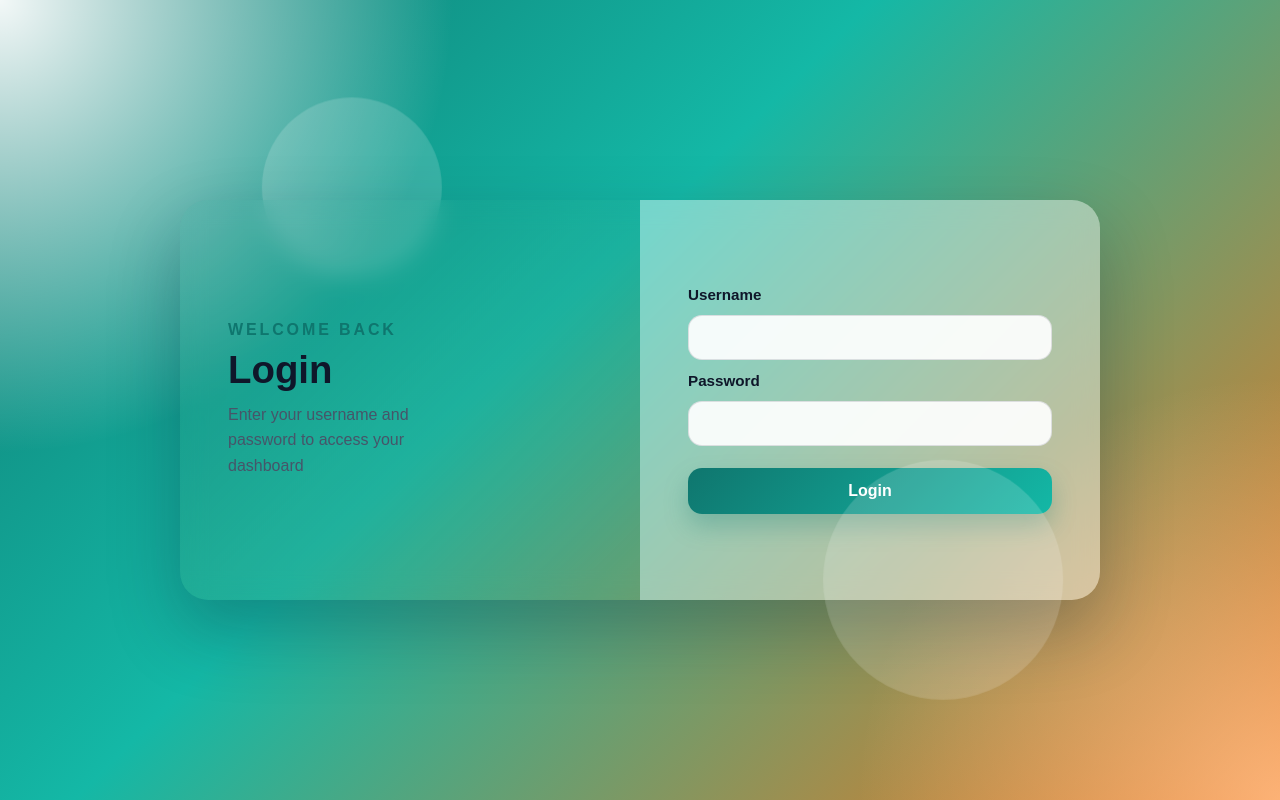
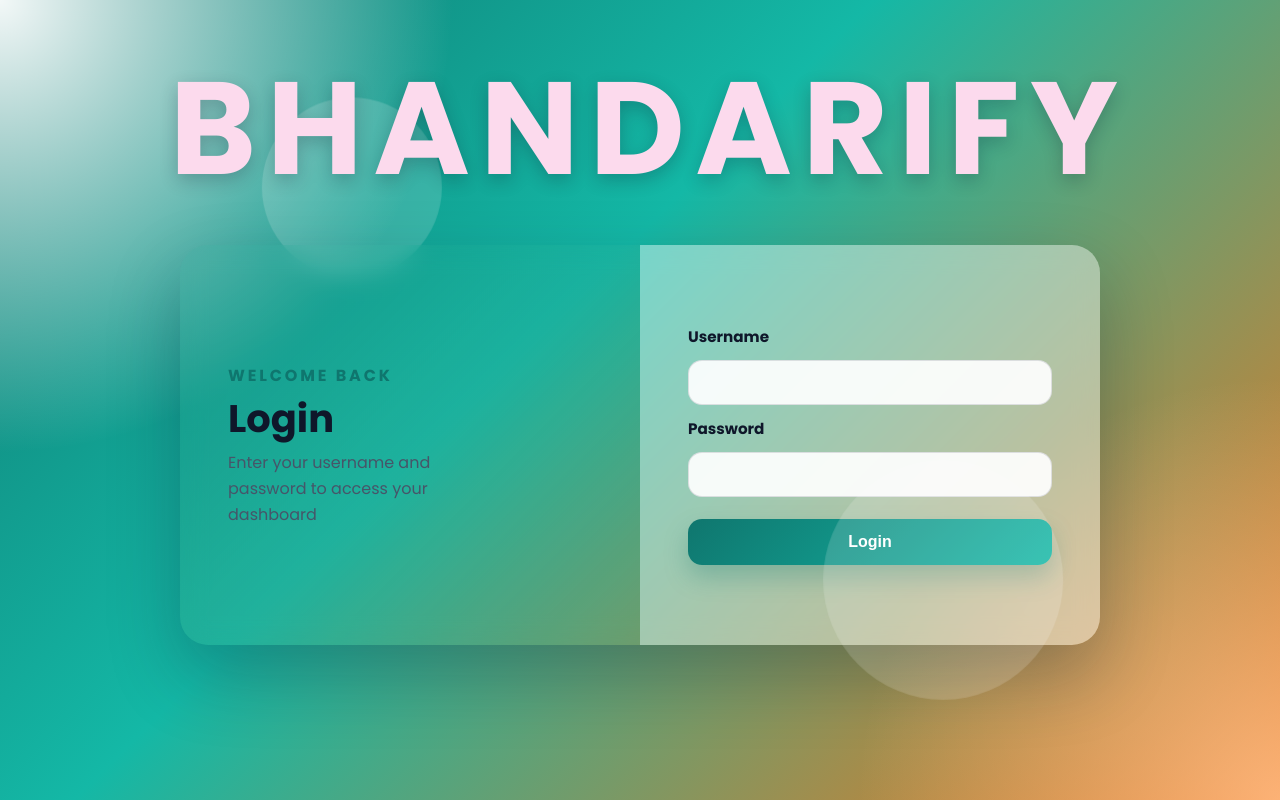
Before and after one commit to Suman7shai/IMS, a PHP site: page /Project_IMS/ in a window 1280 px wide. Run offline with PHP 8.4, Linux system fonts and the light colour scheme; some libraries are stand-ins or nearby versions.

Commit message:
feat: Add CSS styles for authentication page and update index.php to include brand title

```diff
--- a/assests/css/login.css
+++ b/assests/css/index.css
@@ -1,3 +1,5 @@
+@import url('https://fonts.googleapis.com/css2?family=Playfair+Display:wght@600;700&family=Poppins:wght@400;500;600;700&display=swap');
+
 *{
     margin: 0;
     padding: 0;
@@ -11,7 +13,7 @@
     --muted: #475569;
 }
 body{
-    font-family: Arial, sans-serif;
+    font-family: 'Poppins', Arial, sans-serif;
     background:
         radial-gradient(circle at top left, rgba(255, 255, 255, 0.95), transparent 30%),
         radial-gradient(circle at bottom right, rgba(255, 229, 196, 0.55), transparent 28%),
@@ -32,6 +34,23 @@ body{
     justify-content: center;
     position: relative;
     perspective: 1200px;
+    padding-top: 90px;
+}
+
+.brand-title{
+    position: absolute;
+    top: -100px;
+    left: 51%;
+    transform: translateX(-50%);
+    font-family: 'poppins', Arial, sans-serif;
+    font-size: clamp(8.2rem, 4.6vw, 4rem);
+    font-weight: 700;
+    letter-spacing: 0.08em;
+    text-transform: uppercase;
+    color: #ffffff;
+    text-shadow: 0 6px 18px rgba(15, 23, 42, 0.24);
+    animation: colorSwitch 3.5s ease-in-out infinite;
+    z-index: 2;
 }
 
 .auth-shell::before,
@@ -236,3 +255,18 @@ input[type="text"]:focus, input[type="password"]:focus{
         transform: translateY(0);
     }
 }
+
+@keyframes colorSwitch{
+    0%, 100%{
+        color: #ffffff;
+    }
+    25%{
+        color: #ffe082;
+    }
+    50%{
+        color: #a7f3d0;
+    }
+    75%{
+        color: #f9a8d4;
+    }
+}
--- a/dashboard.php
+++ b/dashboard.php
@@ -26,6 +26,7 @@ require 'includes/db.php';
                 <a href="#manage-product">Add / Edit</a>
                 <a href="#sales">Sell Product</a>
                 <a href="#activity">Activity</a>
+                <a href="../auth/logout.php">Logout</a>
             </nav>
 
             <div class="sidebar-footer">
--- a/index.php
+++ b/index.php
@@ -16,10 +16,11 @@ if (isset($_SESSION['user_id'])) {
     <meta charset="UTF-8">
     <meta name="viewport" content="width=device-width, initial-scale=1.0">
     <title>Document</title>
-    <link rel="stylesheet" href="/Project_IMS/assests/css/login.css">
+    <link rel="stylesheet" href="/Project_IMS/assests/css/index.css">
 </head>
 <body>
     <main class="auth-shell">
+        <h1 class="brand-title">Bhandarify</h1>
         <section class="auth-card">
             <div class="auth-copy">
                 <p class="eyebrow">Welcome back</p>
```
